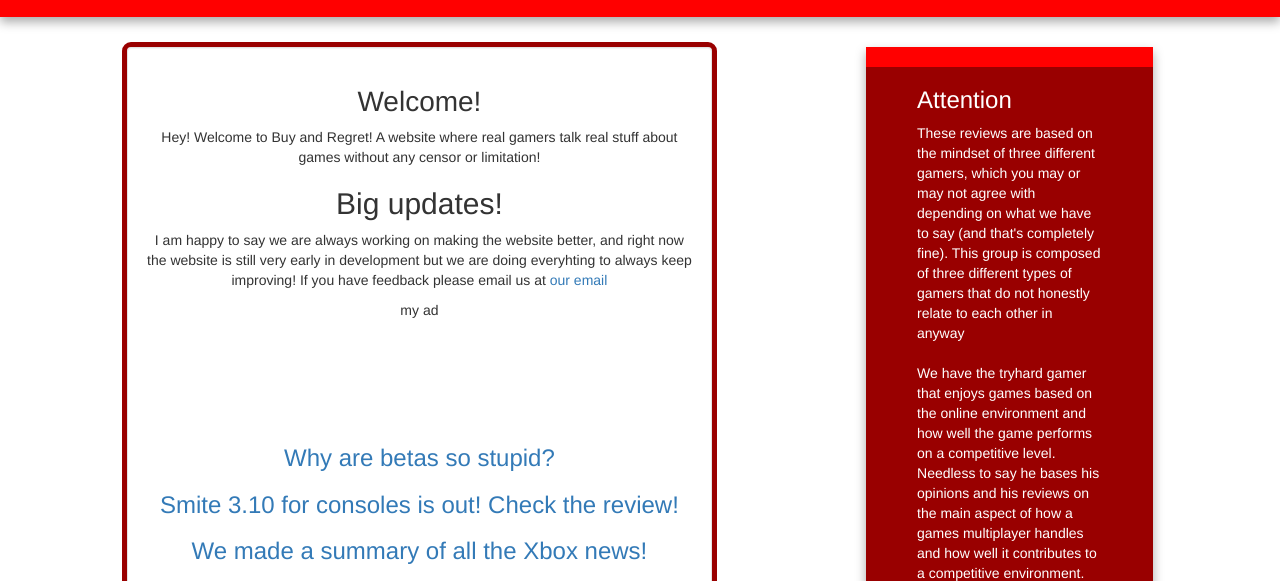
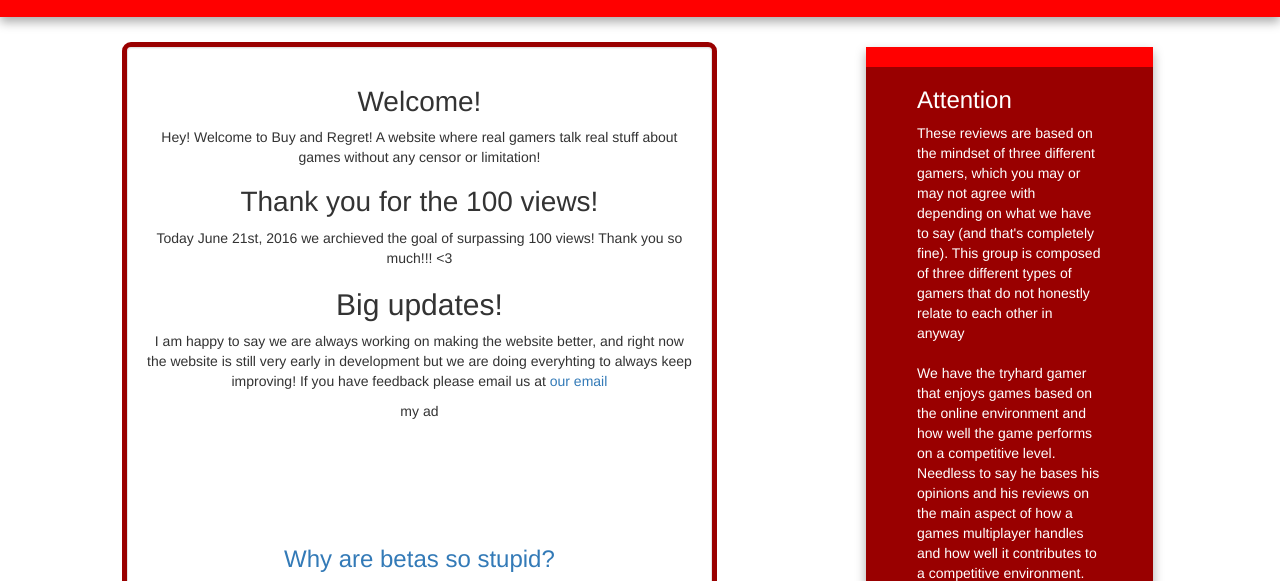
Before and after one commit to BuyAndRegret/buyandregret.github.io, a plain HTML site: page index.html in a window 1280 px wide. Shown: the part 196-777 px from the top of the page. Drawn offline with nearby package versions, Linux system fonts and the light colour scheme.

Commit message:
Update index.html

```diff
--- a/index.html
+++ b/index.html
@@ -41,18 +41,20 @@
             color: white;
         }
 
-        body{
+        body {
             background-image: url(background.png);
             background-size: fit;
         }
-        .well{
+
+        .well {
             background-color: white;
             outline-style: solid;
             outline-color: #990000;
             outline-width: 5px;
             text-align: center;
         }
-        aside{
+
+        aside {
             margin-bottom: 10px;
         }
     </style>
@@ -113,6 +115,9 @@
                         <h1>Welcome!</h1>
                         <p>Hey! Welcome to Buy and Regret! A website where real gamers talk real stuff about games without any
                             censor or limitation!</p>
+                        <h1>Thank you for the 100 views!</h1>
+                        <p> Today June 21st, 2016 we archieved the goal of surpassing 100 views! Thank you so much!!!
+                            <3 </p>
                     </header>
                     <section>
                         <h2>Big updates!</h2>
```
